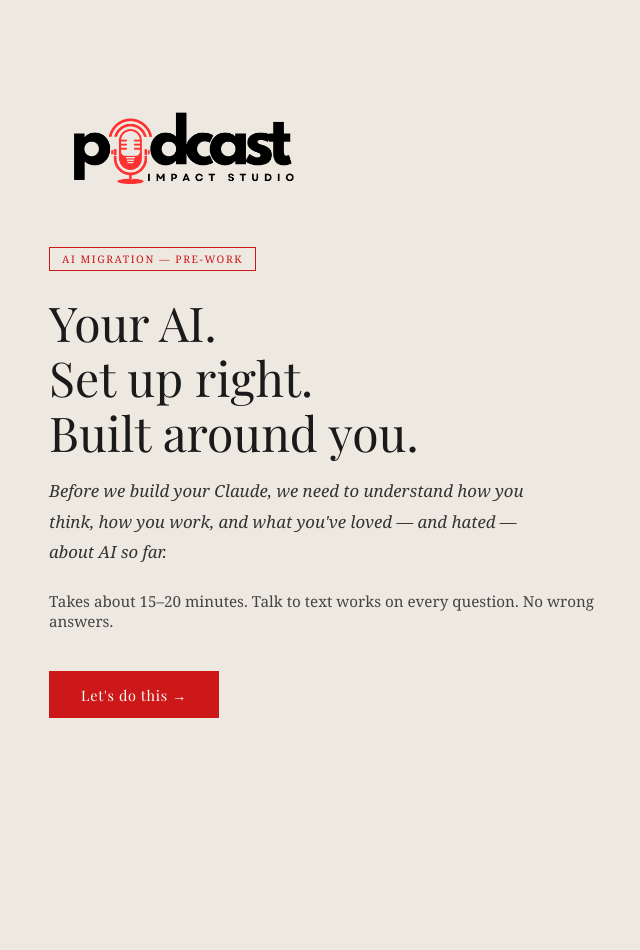
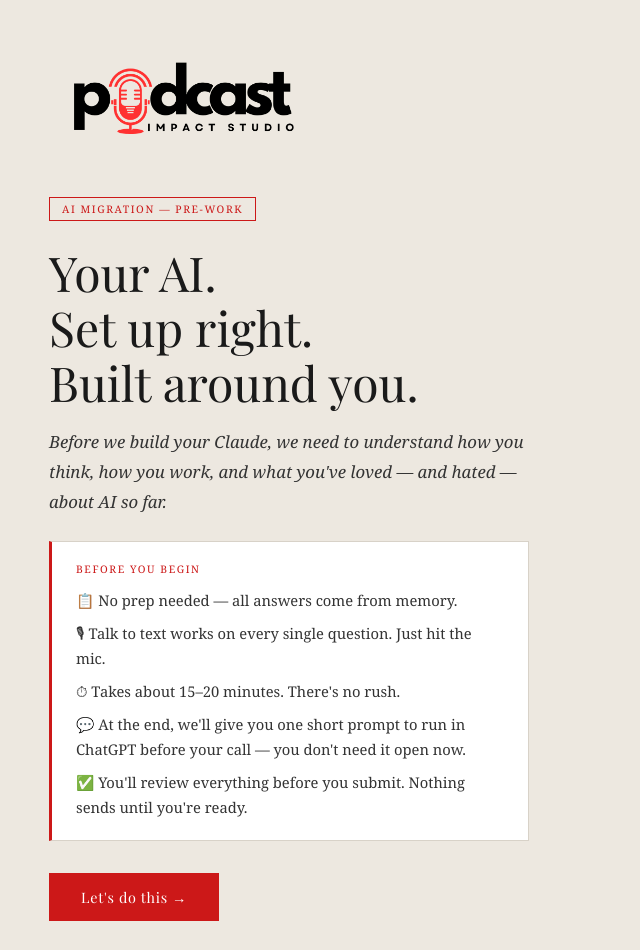
Before and after one commit to tamarroutly/impact-migration, a Next.js app: page / in a window 1280 px wide. Shown: the top 950 px of the page, without its empty margins (291-931 px from the left). Before the commit the page ends 800 px from the top, so only its background shows below. Built offline with nearby package versions, Linux system fonts and the light colour scheme; a web font is replaced by a local one.

Commit message:
Add clear pre-start instructions on intro screen

```diff
--- a/pages/index.js
+++ b/pages/index.js
@@ -363,9 +363,25 @@
             <p style={{ ...styles.subheading, maxWidth: '480px' }}>
               Before we build your Claude, we need to understand how you think, how you work, and what you've loved — and hated — about AI so far.
             </p>
-            <p style={{ color: '#444', fontSize: '0.95rem', marginBottom: '2.5rem' }}>
-              Takes about 15–20 minutes. Talk to text works on every question. No wrong answers.
-            </p>
+
+            {/* Instructions */}
+            <div style={{ background: '#FFFFFF', border: '1px solid #D8D2C8', borderLeft: '3px solid #CC1818', padding: '1.25rem 1.5rem', marginBottom: '2rem', maxWidth: '480px' }}>
+              <div style={{ fontSize: '0.65rem', letterSpacing: '0.15em', textTransform: 'uppercase', color: '#CC1818', marginBottom: '0.75rem' }}>Before you begin</div>
+              <ul style={{ listStyle: 'none', padding: 0, margin: 0 }}>
+                {[
+                  '📋  No prep needed — all answers come from memory.',
+                  '🎙  Talk to text works on every single question. Just hit the mic.',
+                  '⏱  Takes about 15–20 minutes. There\'s no rush.',
+                  '💬  At the end, we\'ll give you one short prompt to run in ChatGPT before your call — you don\'t need it open now.',
+                  '✅  You\'ll review everything before you submit. Nothing sends until you\'re ready.',
+                ].map((item, i) => (
+                  <li key={i} style={{ fontSize: '0.92rem', color: '#333', lineHeight: 1.7, paddingBottom: i < 4 ? '0.5rem' : 0 }}>
+                    {item}
+                  </li>
+                ))}
+              </ul>
+            </div>
+
             <button onClick={handleNext} style={styles.primaryBtn}>
               Let's do this →
             </button>
```
